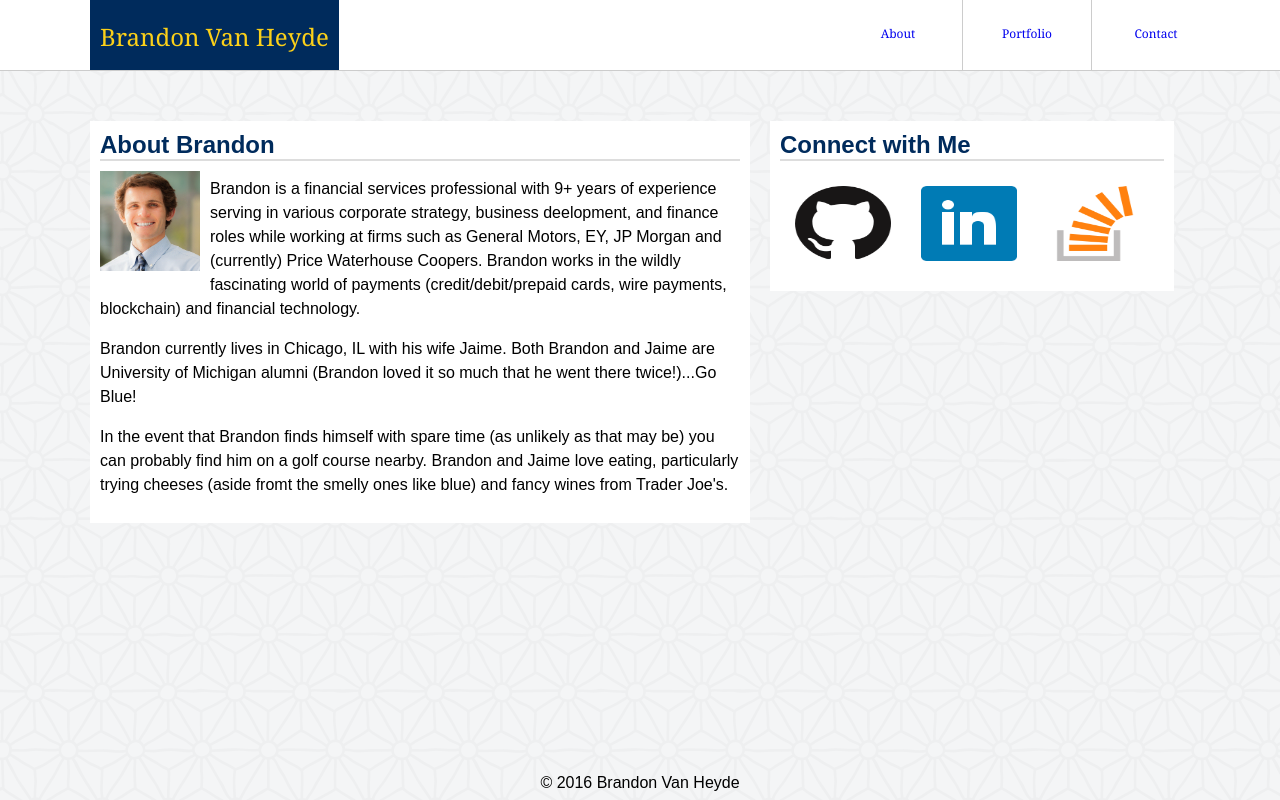
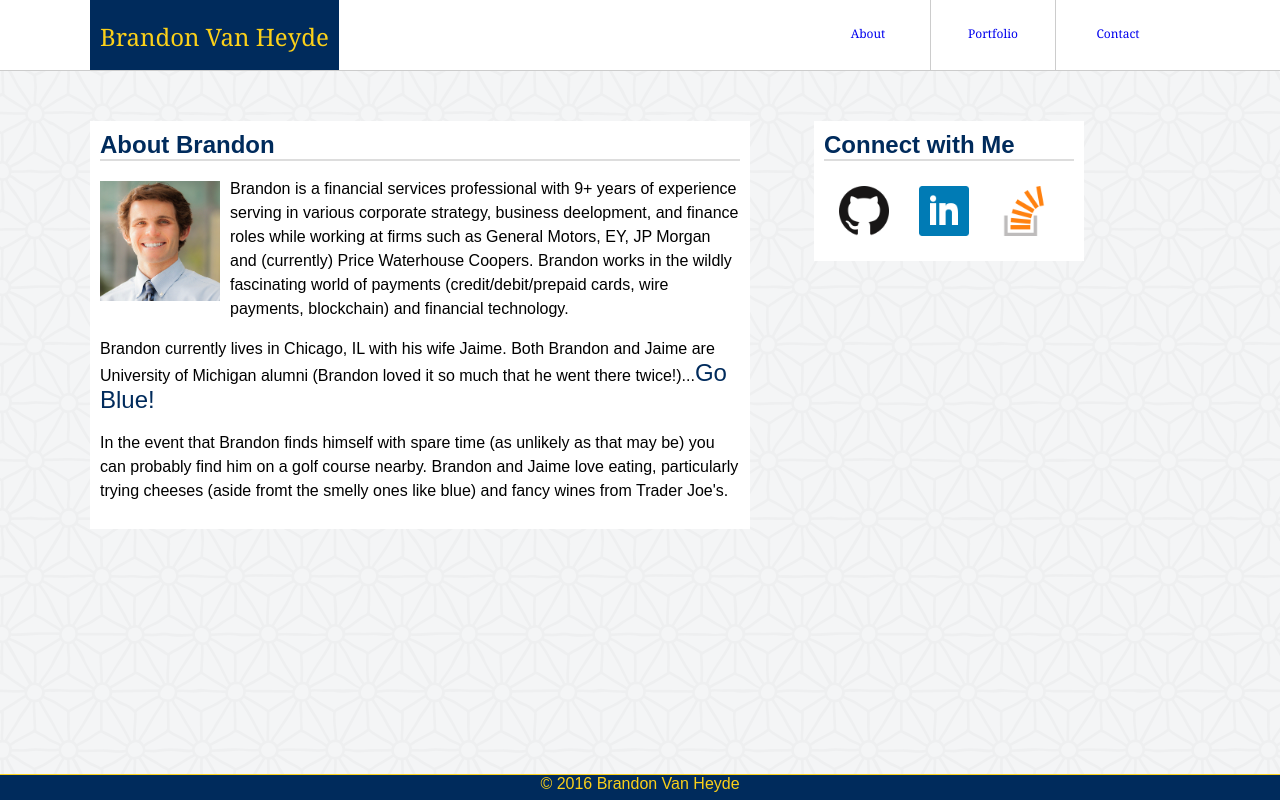
Before and after one commit to branvh/Basic-Portfolio, a PHP site: page / in a window 1280 px wide. Run offline with PHP 8.4, Linux system fonts and the light colour scheme.

Commit message:
10-5-2016 site modifications for more responsive and fluid design

```diff
--- a/assets/css/style.css
+++ b/assets/css/style.css
@@ -1,3 +1,14 @@
+/*
+STYLING IS ORDERED APPROXIMATELY AS FOLLOWS:
+	ITEMS SHARED ACROSS ALL PAGES - HEADER, FOOTER, BODY, ASIDE
+	ITEMS SPECIFIC TO PAGES
+		INDEX
+		CONTACT
+		PORTFOLIO
+
+	BOTTOM SECTIONS ARE FOR RESPONSIVE DESIGN IN SMALLER WINDOWS
+ */
+
 html, body {
 	height: 100%;
 	margin: 0;
@@ -11,18 +22,7 @@ body {
 	background-image: url("../images/asanoha-400px.png");
 }
 
-
-#navbar {
-	width: 100%;
-	border-bottom: 1px solid #cccccc;
-	height: 70px;
-	list-style: none;
-	text-align: center;
-	background-color: white;
-	font-family: 'Georgia', Times, 'Times New Roman', serif;
-	margin: 0px 0px 50px 0px;
-}
-
+/* MISC COLOR / BACKGROUND STYLING ACROSS PAGES */
 
 	/*  Next two items format text blocks within pages */
 .title-background-color {
@@ -36,6 +36,21 @@ body {
 	/* Format header and link font colors */
 .theme-text-color {
 	color: rgb(0,43,92) ;
+}
+
+
+/* NAVBAR STYLING */
+
+	/* Following items make a horizontal nav bar */
+#navbar {
+	width: auto%;
+	border-bottom: 1px solid #cccccc;
+	height: 70px;
+	list-style: none;
+	text-align: center;
+	background-color: white;
+	font-family: 'Georgia', Times, 'Times New Roman', serif;
+	margin: 0px 0px 50px 0px;
 }
 
 	/* Create horizontal nav links */
@@ -83,22 +98,21 @@ ul li:nth-of-type(2) {
 	color: rgb(0,43,92);
 }
 
-/* style body div - includes about me, portfolio, and contact form across those 3 pages */
-.container {
+/* BODY STYLING - ABOUT ME, PORTFOLIO, CONTACT FORM SHARED ITEMS*/
+
+	/* style body - includes about me, portfolio, and contact form across those 3 pages */
+
+.body {
+	float: left;
+	margin: 0px 0px 20px 90px;
+	width: 50%;
+	min-width: 450px;
+	height: 50%;
 	padding: 10px;
 	background-color: white;
 }
 
-.body {
-	float: left;
-	margin: 0px 20px 20px 90px;
-	width: 50%;
-	min-width: 50%;
-	height: 50%;
-	max-height: 50%;
-}
-
-/* Body and aside heading format */
+	/* Body and aside heading format in body and aside */
 h2 {
 	margin: 0px 0px 10px 0px;
 	font-size: 24px;
@@ -106,58 +120,83 @@ h2 {
 	text-align: left;
 }
 
+/* ASIDE STYLING */
+
+	/* aside styling */
+.connect-aside {
+	float: left;
+	text-align: center;
+	width: 250px;
+	height: auto;
+	margin-left: 5%;
+	/* margin-right: 108px; */
+	padding: 10px;
+	background-color: white;
+}
+
+	/* Format the social media link icons in aside */
+.social-links {
+ 	width: 50px;
+	height: 50px;
+	display: block;
+	margin: 15px;
+	float: left;
+	text-align: center;
+}
+
+	/* Format embeded images to serve as clickable link area */
+.social-icons {
+	width: 100%;
+	height: 100%;
+}
+
+/* FOOTER STYLING */
+
+	/* Sticky footer formatted over next 4 items */
+.push, .footer {
+	height: 25px;
+	clear: both;
+}
+
+	/* Used primarily for sticky footer */
+.wrapper {
+	position: relative;
+	min-height: 100%;
+	height: auto !important;
+	height: 100%;
+	margin-bottom: -26px;
+}
+
+.footer {
+	border-top: 1px solid rgb(251,208,25);
+	text-align: center;
+}
+
+#footer-text {
+	margin: 0;
+	height: 100%;
+}
+
+/* INDEX SPECIFIC ITEMS FORMATTING*/
+
 #brandon-profile-pic {
-	margin: 0px 10px 10px 0px;
+	margin: 10px 10px 10px 0px;
 	float: left;
-	height: 100px;
-	width: 100px;
+	height: 120px;
+	width: 120px;
 }
 
 .about-me-text {
 	line-height: 150%;
 }
 
-.connect-aside {
-	float: left;
-	text-align: center;
-	width: 30%;
-	height: 150px;
+#go-blue {
+	font-size: 150%;
+	color: rgb(0,43,92);
 }
 
-/* Format the social media link icons in aside */
-.social-links {
- 	width: 25%;
-	height: 50%;
-	display: block;
-	margin: 15px;
-	float: left;
-	text-align: center;
-}
 
-/* Format the social media link icons in aside */
-.social-icons {
-	width: 100%;
-	height: 100%;
-	/* display: block; */
-}
-
-/* Next 3 deal with the sticky footer */
-.wrapper {
-	min-height: 100%;
-	height: auto !important;
-	height: 100%;
-	margin: 0 auto -2em;
-}
-
-.footer, .push {
-	height: 2em;
-}
-
-.footer {
-	text-align: center;
-}
-
-/* styling for contact page specific items */
+/* CONTACT PAGE SPECIFIC ITEMS */
 
 .contact-label {
 	text-align: left;
@@ -186,31 +225,31 @@ input[type="submit"] {
 	margin-bottom: 0;
 }
 
-/* Styliing for portfolio page specific "panel" items */
+/* PORTFOLIO SPECIFIC ITEMS */
 
 .panel {
-	margin: 0px 0px 10px 0px;
+	margin: 0px 50px 20px 50px;
+	float: left;
 	padding: 0;
-	width: 47.5%;
-	height: 25%;
 }
 
-.panel-even {
-	float: right;
+	/* Images are clickable links contained in these anchors */
+.panel-link {
+	width: 100%;
+	height: 100%;
+	text-decoration: none;
+	position: relative;
+	display: block;
 }
 
-.panel-odd {
-	float: left;
-}
-
+	/* Clickable links...both picture and text are clickable by design */
 .portfolio-image {
-	max-width: 100%;
-	max-height: 100%
 	width: 200px;
 	height: 200px;
 	text-align: center;
 }
 
+	/* Text box to overlay links */
 .panel-text {
 	text-align: center;
 	width: 100%;
@@ -219,22 +258,3 @@ input[type="submit"] {
 	padding: 5px 0px;
 	bottom: 30px;
 }
-
-.panel-link {
-	width: 100%;
-	height: 100%;
-	text-decoration: none;
-	position: relative;
-	display: block;
-}
-
-footer {
-	padding: 10px;
-    height: 50px;
-    position:absolute;
-    bottom: 0px;
-    left: 0px;
-    right: 0px;
-    z-index: -1;
-    top: auto;  /* added (IE FIX) */
-}
--- a/index.html
+++ b/index.html
@@ -8,6 +8,10 @@
 
 	<link rel="stylesheet" href="assets/css/style.css">
 
+	<!-- WORK IN PROGRESS - MEDIA QUERY / DYNAMIC SIZING -->
+
+	<!-- <link rel="stylesheet" href="assets/css/style_mobile_test.css"> -->
+
 	 <meta name="viewport" content="width=device-width, initial-scale=1.0, maximum-scale=1.0">
 
 </head>
@@ -17,6 +21,7 @@
 	<div class="wrapper">
 
 	<!-- Navbar and portfolio page links-->
+		<nav>
 
 			<ul id="navbar">
 
@@ -37,9 +42,11 @@
 
 			</ul>
 
+		</nav>
+
 	<!--About me page main body contents-->
 
-		<div class="container body">
+		<section class="body">
 
 			<h2 class="theme-text-color">About Brandon</h2>
 
@@ -47,18 +54,20 @@
 
 			<p class="about-me-text">Brandon is a financial services professional with 9+ years of experience serving in various corporate strategy, business deelopment, and finance roles while working at firms such as General Motors, EY, JP Morgan and (currently) Price Waterhouse Coopers. Brandon works in the wildly fascinating world of payments (credit/debit/prepaid cards, wire payments, blockchain) and financial technology. </p>
 
-			<p class="about-me-text">Brandon currently lives in Chicago, IL with his wife Jaime. Both Brandon and Jaime are University of Michigan alumni (Brandon loved it so much that he went there twice!)...<span>Go Blue!</span></p>
+			<p class="about-me-text">Brandon currently lives in Chicago, IL with his wife Jaime. Both Brandon and Jaime are University of Michigan alumni (Brandon loved it so much that he went there twice!)...<span id="go-blue">Go Blue!</span></p>
 
 			<p class="about-me-text">In the event that Brandon finds himself with spare time (as unlikely as that may be) you can probably find him on a golf course nearby. Brandon and Jaime love eating, particularly trying cheeses (aside fromt the smelly ones like blue) and fancy wines from Trader Joe's. </p>
-		</div>
+
+		</section>
 
 	<!-- Aside with social media links to Brandon's social sites -->
 
-		<div class="container connect-aside">
+		<aside class="container connect-aside">
 
 			<h2 class="theme-text-color">Connect with Me</h2>
 
 			<a href="https://github.com/branvh" target="_blank" class="social-links">
+
 				<img src="assets/images/githublogo.png" alt="github link icon" class="social-icons">
 			</a>
 
@@ -74,16 +83,16 @@
 
 			</a>
 
-		</div>
+		</aside>
 
 		<!--Used to push down stuff to put footer on bottom -->
 		<div class="push"></div>
 
+	</div>
+
 	<!-- Footer -->
 
-	</div>
-
-	<footer class="footer">
+	<footer class="footer title-text title-background-color">
 
 		<p id="footer-text">
 			&copy; 2016 Brandon Van Heyde
```
Also changed, not shown: assets/css/style_mobile_test.css (added, +113 -0 lines), contact.html (+7 -11 lines), portfolio.html (+20 -15 lines). Lines whose indentation alone changed are shown as unchanged.
